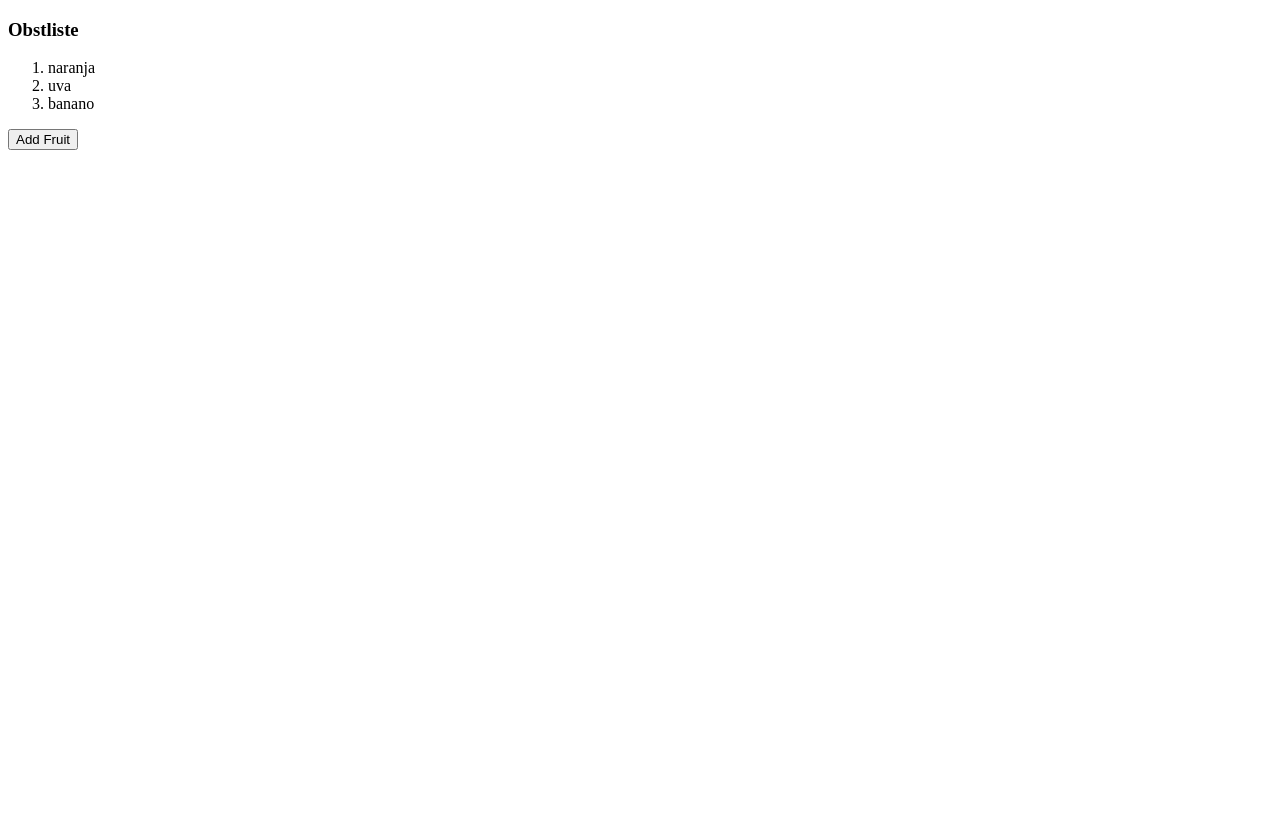
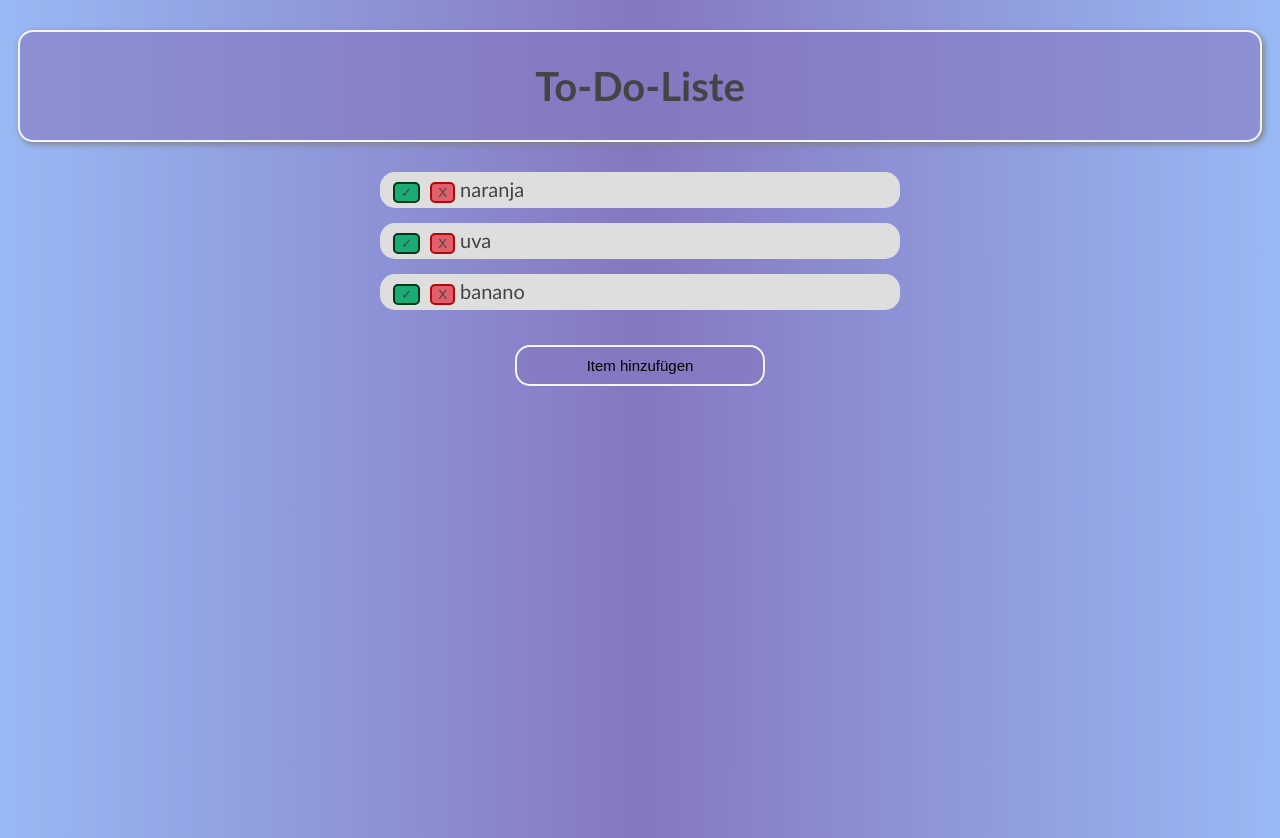
Before and after one commit to marleneherke/learning-js-html, a plain HTML site: page index.html in a window 1280 px wide. Before the commit the page ends 800 px from the top, so only its background shows below. Drawn offline with Linux system fonts and the light colour scheme; no server answers.

Commit message:
styles for to-do-list

```diff
--- a/index.html
+++ b/index.html
@@ -4,13 +4,23 @@
     <meta charset="UTF-8">
     <meta name="viewport" content="width=device-width, initial-scale=1.0">
     <title>Übung</title>
+    <link rel="stylesheet" href="style.css">
 </head>
 <body>
-    <h3>Obstliste</h3>
-    <ol id="listaDeFrutas">
+    <h3 id="titulo">To-Do-Liste</h3>
+    <ol id="listaDeTareas">
     </ol>
 
-    <button id="btnAgregar"> Add Fruit </button>
+    <button id="btnAgregar" type="button" > Item hinzufügen </button>
+    <br>
+    <br>
+    <br>
+
+    <!--hypertextos-->
+    <!-- <a href="http://marleneherke.github.io">Ir a mi pagina</a>
+    <a href="file:///C:/Users/marle/Documents/projects/marleneherke.github.io/index.html">Ir a mi pag en local</a> -->
+
+    <!-- zona de los escripts JS -->
    <script src="main.js"></script>
 </body>
 </html>
--- a/main.js
+++ b/main.js
@@ -14,7 +14,7 @@ const dateOfBirth = "21.10.1999";
 // array
 let frutas = ["naranja", "uva", "banano"];
 // object
-let listaDeFrutas = {
+let listaDeTareas = {
     cantidad: 5,
     nombre: "naranja",
     origin: "Spain",
@@ -43,14 +43,31 @@ alert(message); */
 // function
 
 function venderFrutas(frutas){
-    let listFrutas = document.getElementById("listaDeFrutas");
+    let listFrutas = document.getElementById("listaDeTareas");
     let listItem;
+    let btnCheck;
+    let btnDelete
 
     for (let index = 0; index < frutas.length; index++) {
         let fruta = frutas[index];
         let itemText = document.createTextNode(fruta);
         listItem = document.createElement("li");
+
+        /* Btn Check */
+        let btnIcon = document.createTextNode('✓');
+        btnCheck = document.createElement("button");
+        btnCheck.classList.add('btn-check');
+        btnCheck.appendChild(btnIcon);
+        listItem.appendChild(btnCheck);
+        /* Btn Delete */
+        let btnIconDelete = document.createTextNode('X');
+        btnDelete = document.createElement("button");
+        btnDelete.classList.add('btn-delete');
+        btnDelete.appendChild(btnIconDelete);
+        listItem.appendChild(btnDelete);
+
         listItem.appendChild(itemText);
+        /* Lista */
         listFrutas.append(listItem);
     }
     /* listFrutas.appendChild(listItem); */
@@ -63,10 +80,37 @@ let buttonAddFruta = document.getElementById("btnAgregar");
 buttonAddFruta.addEventListener("click", addElement);
 
 function addElement(){
-    let listFrutas = document.getElementById("listaDeFrutas");
+    let listFrutas = document.getElementById("listaDeTareas");
     let fruit = prompt("Schreibe ein Obst: ");
     let itemText = document.createTextNode(fruit);
         listItem = document.createElement("li");
         listItem.appendChild(itemText);
         listFrutas.append(listItem);
 }
+
+// connecting with api
+function connectAPI(){
+    /* fetch('https://www.thecocktaildb.com/api/json/v1/1/search.php?s=margarita', {
+            method: 'GET', // or 'PUT'
+            headers: {
+                'Content-Type': 'application/json',
+                'Access-Control-Allow-Origin': '*',
+                'Access-Control-Allow-Methods': 'GET'
+            }
+        })
+    .then(response => response.json())
+    .then(data => console.log(data)); */
+
+    const URL = 'https://www.thecocktaildb.com/api/json/v1/1/search.php?s=margarita';
+
+
+    fetch(URL, {
+        mode: 'cors',
+        headers: {
+          'Access-Control-Allow-Origin':'*'
+        }
+      })
+        .then(response => response.json())
+}
+
+connectAPI();
--- /dev/null
+++ b/style.css
@@ -0,0 +1,92 @@
+/* variables*/
+:root {
+  --colorFondo: rgba(133, 119, 193, 0.604);
+  --colorTexto: #444444;
+  --colorBorde: whitesmoke;
+}
+
+/* generales */
+body {
+  height: 100vh;
+  color: var(--colorTexto);
+  background: no-repeat
+    linear-gradient(
+      to right,
+      rgb(153, 185, 245),
+      rgb(133, 119, 193),
+      rgb(153, 185, 245)
+    );
+  font-family: "Gill Sans", "Gill Sans MT", Calibri, "Trebuchet MS", sans-serif;
+  text-align: center;
+}
+
+/* titulos */
+#titulo {
+  background-color: var(--colorFondo);
+  box-shadow: 2px 2px 6px gray;
+  text-align: center;
+  font-size: 40px;
+  margin: 30px 10px;
+  padding: 30px;
+  border: 2px solid var(--colorBorde);
+  border-radius: 15px;
+}
+
+/* to-do-list */
+#listaDeTareas {
+  list-style: none;
+  text-align: left;
+  padding: 0;
+  margin: 0 auto;
+  width: 550px;
+}
+
+li {
+  padding: 5px 8px;
+  background-color: #dedede;
+  margin: 15px;
+  font-size: 20px;
+  border-radius: 15px;
+}
+
+.btn-delete {
+    background: #e05f6b;
+    color: #444;
+    margin: 0 5px;
+    border: 2px solid #b10909;
+    border-radius: 5px;
+}
+
+.btn-delete:hover{
+    background-color: #b10909 ;
+    color: rgb(207, 202, 202);
+}
+
+.btn-check {
+    background: #1aac74;
+    color: #444;
+    margin: 0 5px;
+    border: 2px solid #02361a;
+    border-radius: 5px;
+}
+
+.btn-check:hover{
+    background: #04602f;
+    color: rgb(215, 223, 216);
+}
+
+/* button */
+#btnAgregar {
+  background-color: var(--colorFondo);
+  padding: 10px 70px;
+  margin: 20px 0;
+  font-size: 15px;
+  border: 2px solid var(--colorBorde);
+  border-radius: 15px;
+}
+
+#btnAgregar:hover {
+  color: #555555;
+  background-color: rgb(153, 185, 245);
+  box-shadow: 2px 2px 6px gray;
+}
```
Also changed, not shown: fondo.png (added).
